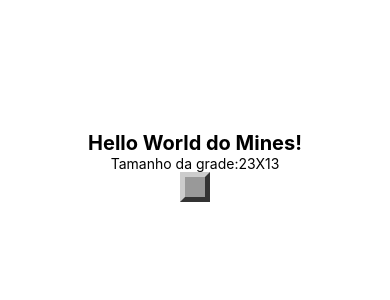
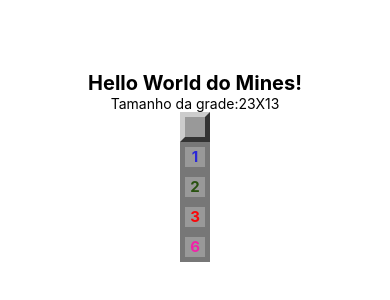
Before and after one commit to scrNorya/campo-minado, a React Native app: screen / in a window 390 px wide. Shown: the part 256-556 px from the top of the page. Built offline with nearby package versions, Linux system fonts and the light colour scheme.

Commit message:
aula 50 - estilização do componente field

```diff
--- a/App.js
+++ b/App.js
@@ -13,6 +13,10 @@
           {Params.getRowsAmount()}X{Params.getColumnsAmount()}
         </Text>
         <Field />
+        <Field opened nearMines={1} />
+        <Field opened nearMines={2} />
+        <Field opened nearMines={3} />
+        <Field opened nearMines={6} />
       </View>
     );
   }
--- a/src/components/Field.js
+++ b/src/components/Field.js
@@ -1,14 +1,40 @@
 import React from 'react';
-import {View, StyleSheet} from 'react-native';
+import {View, StyleSheet, Text} from 'react-native';
 import params from '../params';
 
 export default props => {
+  const {mined, opened, nearMines} = props;
+
   const styleField = [styles.field];
+  if (opened) {
+    styleField.push(styles.opened);
+  }
   if (styleField.length === 1) {
     styleField.push(styles.regular);
   }
 
-  return <View style={styleField} />;
+  let color = null;
+  if (nearMines > 0) {
+    if (nearMines === 1) {
+      color = '#2A28D7';
+    } else if (nearMines === 2) {
+      color = '#28520F';
+    } else if (nearMines > 2 && nearMines < 6) {
+      color = '#F9060A';
+    } else if (nearMines >= 6) {
+      color = '#F221A9';
+    }
+  }
+
+  return (
+    <View style={styleField}>
+      {!mined && opened && nearMines > 0 ? (
+        <Text style={[styles.label, {color: color}]}>{nearMines}</Text>
+      ) : (
+        false
+      )}
+    </View>
+  );
 };
 
 const styles = StyleSheet.create({
@@ -24,4 +50,14 @@
     borderRightColor: '#333',
     borderBottomColor: '#333',
   },
+  opened: {
+    backgroundColor: '#999',
+    borderColor: '#777',
+    alignItems: 'center',
+    justifyContent: 'center',
+  },
+  label: {
+    fontWeight: 'bold',
+    fontSize: params.fontSize,
+  },
 });
```
